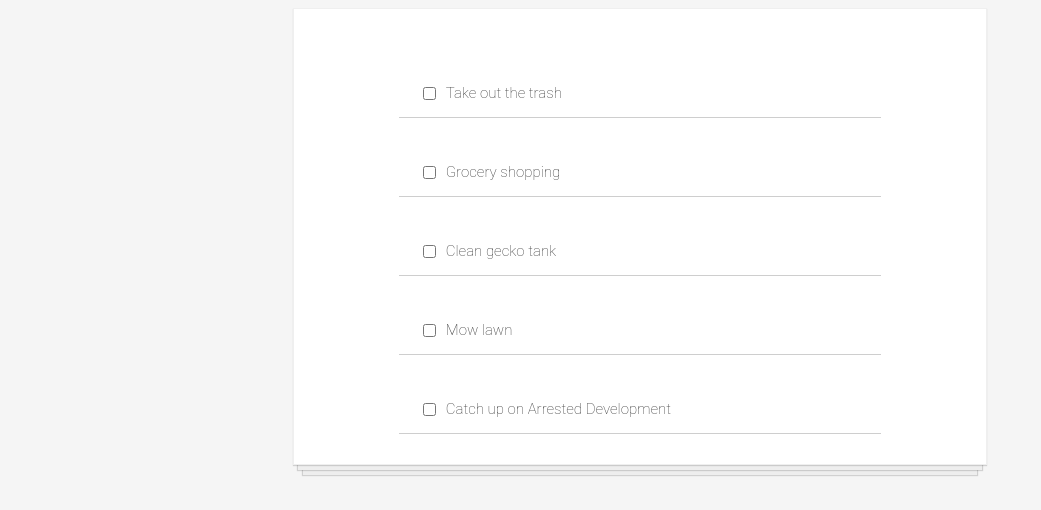
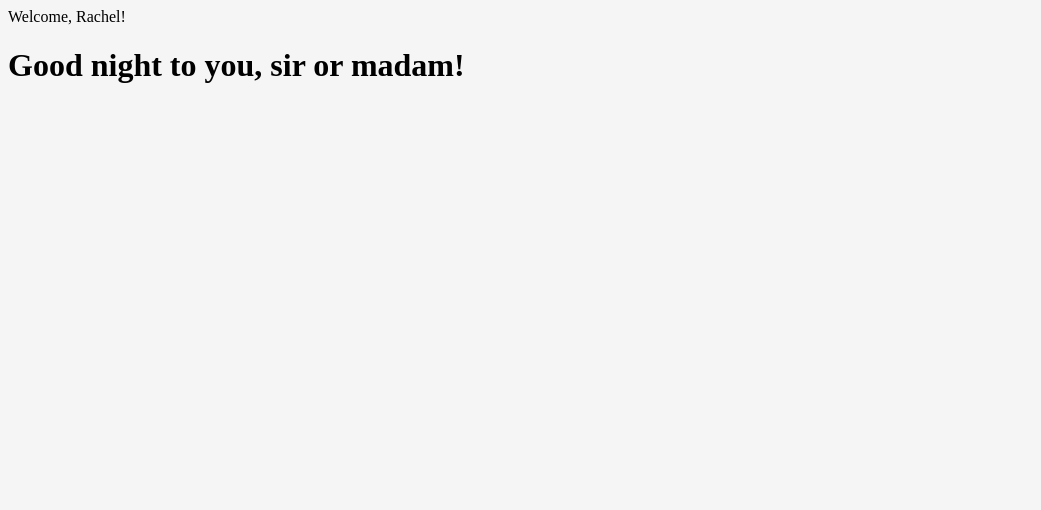
Before and after one commit to rmleg/react-tutorial, a React (Create React App) app: page / in a window 1280 px wide. Shown: the top 510 px of the page, without its empty margins (0-1041 px from the left). Built offline with nearby package versions, Linux system fonts and the light colour scheme.

Commit message:
class-based component practice

```diff
--- a/src/TodoItem.js
+++ b/src/TodoItem.js
@@ -1,12 +1,14 @@
 import React from "react"
 
-function TodoItem(props) {
-    return (
-        <div className="todo-item">
-            <input type="checkbox" />
-            <p>{props.item.text}</p>
-        </div>
-    )
+class TodoItem extends React.Component {
+    render() {
+        return (
+            <div className="todo-item">
+                <input type="checkbox" />
+                <p>{this.props.item.text}</p>
+            </div>
+        )
+    }
 }
 
 export default TodoItem
--- a/src/index.js
+++ b/src/index.js
@@ -1,6 +1,57 @@
-import React from 'react'
-import ReactDOM from 'react-dom'
+/*
 
-import App from "./App"
+Challenge:
+1. Convert all 3 components to be class-based
+2. Fix the small bug
 
-ReactDOM.render(<App />, document.getElementById('root'))
+*/
+
+import React from "react"
+import ReactDOM from "react-dom"
+
+// #1
+class App extends React.Component {
+    render() {
+        return (
+            <div>
+                <Header username="Rachel" />
+                <Greeting />
+            </div>
+        )
+    }
+}
+
+// #2
+class Header extends React.Component {
+    render() {
+        return (
+            <header>
+                <p>Welcome, {this.props.username}!</p>
+            </header>
+        )
+    }
+}
+
+// #3
+class Greeting extends React.Component {
+
+    render() {
+        const date = new Date()
+        const hours = date.getHours()
+        let timeOfDay
+
+        if (hours < 12) {
+            timeOfDay = "morning"
+        } else if (hours >= 12 && hours < 17) {
+            timeOfDay = "afternoon"
+        } else {
+            timeOfDay = "night"
+        }
+
+        return (
+            <h1>Good {timeOfDay} to you, sir or madam!</h1>
+        )
+    }
+}
+
+ReactDOM.render(<App />, document.getElementById("root"))
```
